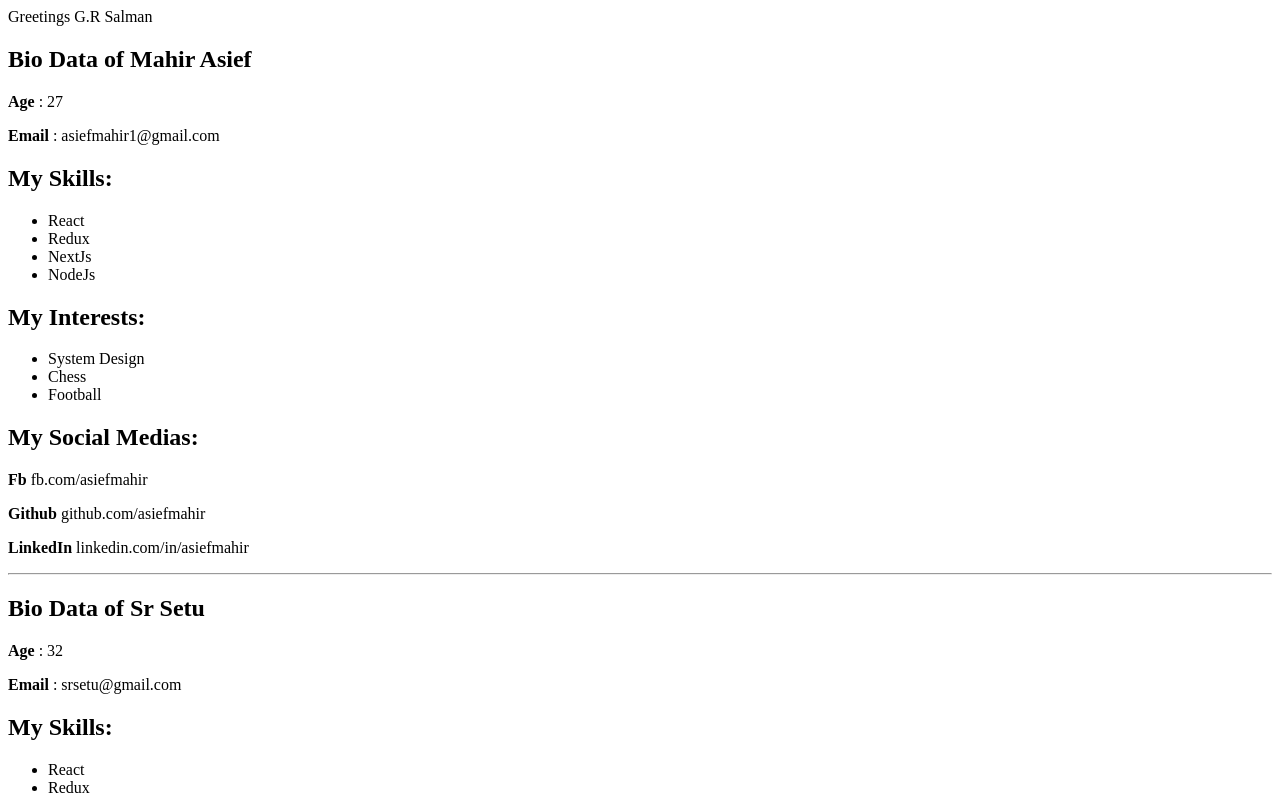
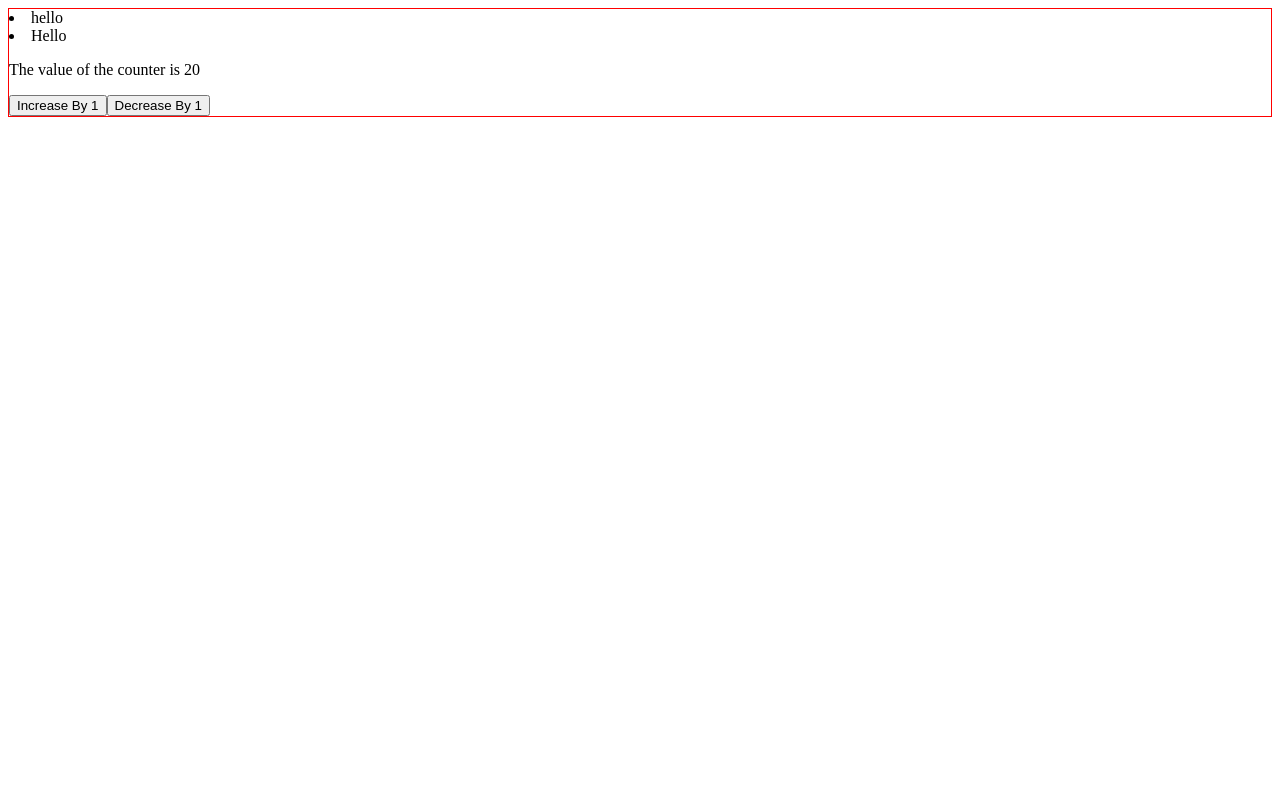
Before and after one commit to asiefmahir/ic-batch-9-react, a React (Vite) app: page / in a window 1280 px wide. Shown: the top 798 px of the page. Built offline with nearby package versions, Linux system fonts and the light colour scheme.

Commit message:
feat: Learn about how to manage dynamic data in React through State

```diff
--- a/src/App.css
+++ b/src/App.css
@@ -40,3 +40,7 @@
 .read-the-docs {
   color: #888;
 } */
+
+.App {
+  border: 1px solid red;
+}
--- a/src/App.jsx
+++ b/src/App.jsx
@@ -1,98 +1,43 @@
+import { useState } from "react";
+
 import "./App.css";
-import BioData from "./components/BioData";
-import Greet from "./components/Dummy";
-
-// const obj = {
-// 	a: 10,
-// 	b: 20
-// };
-
-// const {a} = obj
-
-// BioData()
-
-const bioDataInfos = [
-	{
-		id: Date.now() + "",
-		name: "Mahir Asief",
-		age: 27,
-		email: "asiefmahir1@gmail.com",
-		skills: ["React", "Redux", "NextJs", "NodeJs"],
-		interests: ["System Design", "Chess", "Football"],
-		socialLinks: [
-			{ mediaName: "Fb", mediaAddress: "fb.com/asiefmahir" },
-			{
-				mediaName: "Github",
-				mediaAddress: "github.com/asiefmahir",
-			},
-			{
-				mediaName: "LinkedIn",
-				mediaAddress: "linkedin.com/in/asiefmahir",
-			},
-		],
-	},
-	{
-		id: Date.now() + "",
-		name: "Sr Setu",
-		age: 32,
-		email: "srsetu@gmail.com",
-		skills: ["React", "Redux", "NextJs", "WP", "PHP"],
-		interests: ["System Design", "Chess", "Football", "Gaming"],
-		socialLinks: [
-			{ mediaName: "Fb", mediaAddress: "fb.com/srsetu" },
-			{
-				mediaName: "Github",
-				mediaAddress: "github.com/srsetu",
-			},
-			{
-				mediaName: "LinkedIn",
-				mediaAddress: "linkedin.com/in/srsetu",
-			},
-			{
-				mediaName: "X",
-				mediaAddress: "x.com/srsetu",
-			},
-		],
-	},
-	{
-		id: Date.now() + "",
-		name: "Saikat Mohammad",
-		age: 27,
-		email: "sm@gmail.com",
-		skills: ["React", "Redux", "NextJs", "NodeJs", "CSS"],
-		interests: ["System Design", "Chess"],
-		socialLinks: [
-			{ mediaName: "Fb", mediaAddress: "fb.com/saikatMohammad" },
-			{
-				mediaName: "Github",
-				mediaAddress: "github.com/saikatMohammad",
-			},
-			{
-				mediaName: "LinkedIn",
-				mediaAddress: "linkedin.com/in/saikatMohammad",
-			},
-		],
-	},
-];
 
 function App() {
+	// Re-Render
+	console.log("I am being invoked");
+	// State Management
+	// State Declaration / State Initialization
+	// let a = 100;
+	const [dynamicCounter, setDynamicCounter] = useState(20);
+	// console.log(setDynamicCounter, "habijabi");
+	// console.log(dynamicCounter, "dc");
+	// dynamicCounter = dynamicCounter + 100
+
+	const increaseHandler = () => {
+		setDynamicCounter(dynamicCounter + 1);
+		// setDynamicCounter === 21 + 1 === 22
+		// dynamicCounter = 21
+	};
+
+	const decreaseHandler = () => {
+		setDynamicCounter(dynamicCounter - 1);
+	};
+
+	// 1 time
 	return (
 		<div className="App">
-			<Greet name="G.R Salman" />
-			{bioDataInfos.map((bioData) => (
-				<BioData
-					key={bioData.id}
-					name={bioData.name}
-					age={bioData.age}
-					email={bioData.email}
-					skills={bioData.skills}
-					interests={bioData.interests}
-					socialLinks={bioData.socialLinks}
-				/>
-			))}
+			<nav>
+				<li>hello</li>
+				<li>Hello</li>
+			</nav>
+			<p>The value of the counter is {dynamicCounter}</p>
+			<button onClick={increaseHandler}>Increase By 1</button>
+			<button onClick={decreaseHandler}>Decrease By 1</button>
 		</div>
 	);
 }
+// document.getElementsByClassName("App").addEventListener(increaseHandler)
+// p.innerText = counter
 
 // section, div
 
```
Also changed, not shown: src/styles/demo.css (added).
